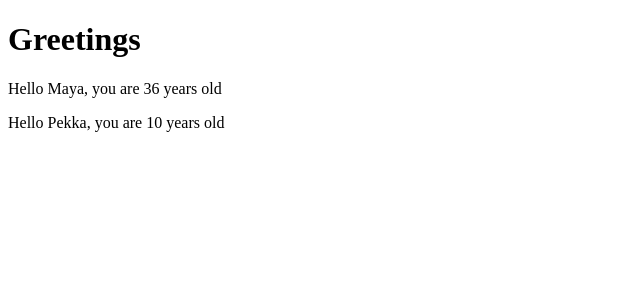
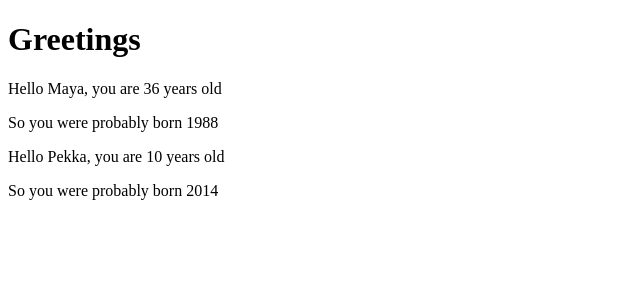
Before and after one commit to kaisahakola/FSO-own-exercises, a React (Vite) app in the folder part1/: page / in a window 1280 px wide. Shown: the top 300 px of the page, without its empty margins (0-640 px from the left). Built offline with nearby package versions, Linux system fonts and the light colour scheme.

Commit message:
Dekstrukturointi ja nuolifunktion hyödyntäminen

```diff
--- a/part1/src/App.jsx
+++ b/part1/src/App.jsx
@@ -1,9 +1,24 @@
-const Hello = (props) => {
+const Hello = ({name, age}) => {
+  // Destrukturointi, voidaan laittaa myös suoraan komponenttifunktion parametreiksi
+  // const { name, age } = props
+
+  // Nuolifunktion hyödyntäminen
+  const bornYear = () => new Date().getFullYear() - age
+
+  // Toimii myös näin:
+  /*
+  const bornYear = () => {
+    const yearNow = new Date().getFullYear()
+    return yearNow - age
+  }
+  */
+
   return (
     <div>
       <p>
-        Hello {props.name}, you are {props.age} years old
+        Hello {name}, you are {age} years old
       </p>
+      <p>So you were probably born {bornYear()}</p>
     </div>
   )
 }
```
